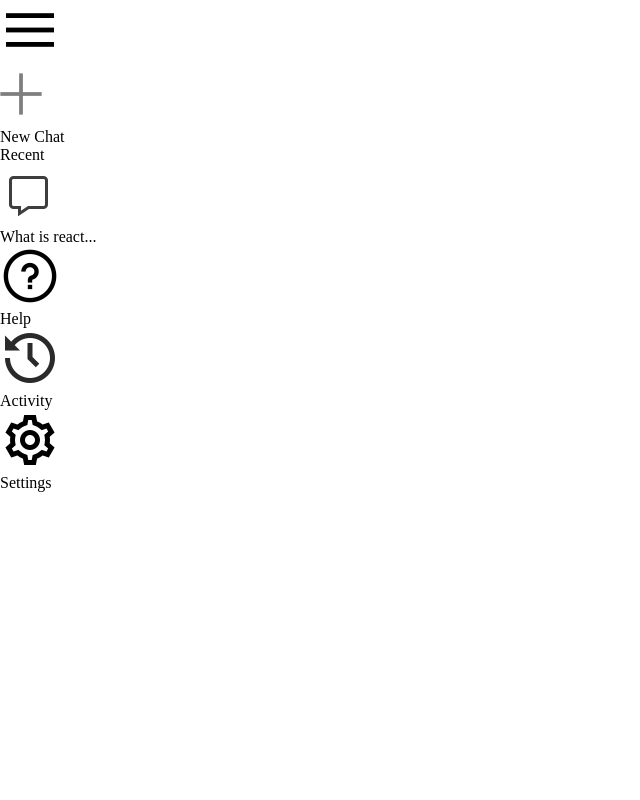
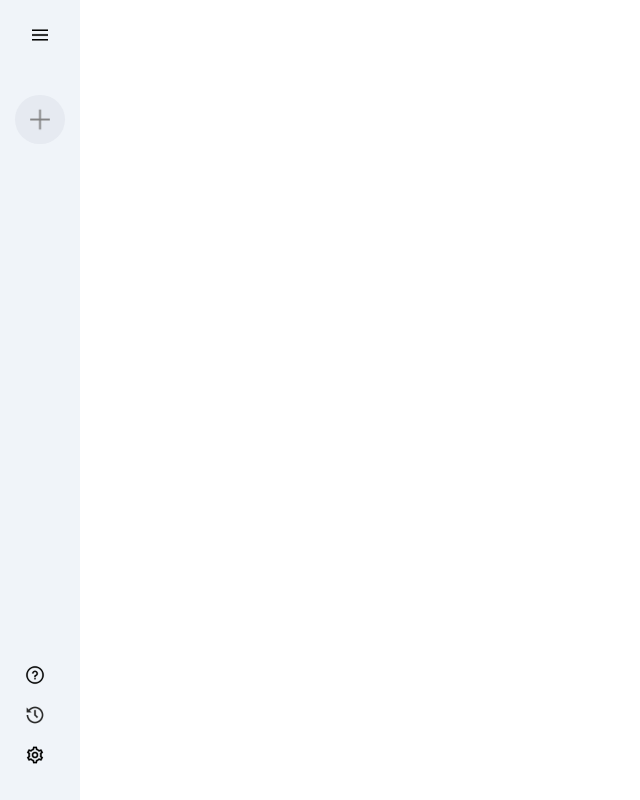
Before and after one commit to ashish0kumar/BaatChatAI, a React (Vite) app: page / in a window 1280 px wide. Shown: the whole page, without its empty margins (0-640 px from the left). Built offline with nearby package versions, Linux system fonts and the light colour scheme.

Commit message:
sidebar done

```diff
--- a/src/Components/Sidebar/Sidebar.css
+++ b/src/Components/Sidebar/Sidebar.css
@@ -0,0 +1,66 @@
+.sidebar {
+    min-height: 100vh;
+    display: inline-flex;
+    flex-direction: column;
+    justify-content: space-between;
+    background-color: #f0f4f9;
+    padding: 25px 15px;
+}
+
+.sidebar img {
+    width: 20px;
+}
+
+.sidebar .menu {
+    display: block;
+    margin-left: 15px;
+    cursor: pointer;
+}
+
+.sidebar .new-chat {
+    margin-top: 50px;
+    display: inline-flex;
+    align-items: center;
+    gap: 10px;
+    padding: 10px 15px;
+    background-color: #e6eaf1;
+    border-radius: 50px;
+    font-size: 14px;
+    color: grey;
+    cursor: pointer;
+}
+
+.sidebar .recent {
+    display: flex;
+    flex-direction: column;
+}
+
+.sidebar .recent-title {
+    margin-top: 30px;
+    margin-bottom: 20px;
+}
+
+.sidebar .recent-entry {
+    display: flex;
+    align-items: start;
+    gap: 10px;
+    padding: 10px;
+    padding-right: 40px;
+    border-radius: 50px;
+    color: #282828;
+    cursor: pointer;
+}
+
+.sidebar .recent-entry:hover {
+    background-color: #e2e6eb;
+}
+
+.sidebar .bottom {
+    display: flex;
+    flex-direction: column;
+}
+
+.sidebar .bottom-item {
+    padding-right: 10px;
+    cursor: pointer;
+}
--- a/src/Components/Sidebar/Sidebar.jsx
+++ b/src/Components/Sidebar/Sidebar.jsx
@@ -1,36 +1,42 @@
+import { useState } from "react"
 import "./Sidebar.css"
 import "../../assets/assets"
 import { assets } from "../../assets/assets"
 
 function Sidebar() {
+    const [extended, setExtended] = useState(false);
+
     return (
         <div className="sidebar">
             <div className="top">
-                <img className="menu" src={assets.menu_icon} alt="" />
+                <img onClick={() => setExtended(prev => !prev)} className="menu" src={assets.menu_icon} alt="" />
                 <div className="new-chat">
                     <img src={assets.plus_icon} alt="" />
-                    <p>New Chat</p>
+                    {extended ? <p>New Chat</p> : null}
                 </div>
-                <div className="recent">
-                    <p className="recent-title">Recent</p>
-                    <div className="recent-entry">
-                        <img src={assets.message_icon} alt="" />
-                        <p>What is react...</p>
+                {extended
+                    ? <div className="recent">
+                        <p className="recent-title">Recent</p>
+                        <div className="recent-entry">
+                            <img src={assets.message_icon} alt="" />
+                            <p>What is react...</p>
+                        </div>
                     </div>
-                </div>
+                    : null
+                }
             </div>
             <div className="bottom">
                 <div className="bottom-item recent-entry">
                     <img src={assets.question_icon} alt="" />
-                    <p>Help</p>
+                    {extended ? <p>Help</p> : null}
                 </div>
                 <div className="bottom-item recent-entry">
                     <img src={assets.history_icon} alt="" />
-                    <p>Activity</p>
+                    {extended ? <p>Activity</p> : null}
                 </div>
                 <div className="bottom-item recent-entry">
                     <img src={assets.setting_icon} alt="" />
-                    <p>Settings</p>
+                    {extended ? <p>Settings</p> : null}
                 </div>
             </div>
         </div>
--- a/src/index.css
+++ b/src/index.css
@@ -1,7 +1,10 @@
+@import url('https://fonts.googleapis.com/css2?family=Outfit:wght@100..900&display=swap');
+
 * {
   padding: 0;
   margin: 0;
   box-sizing: border-box;
+  font-family: Outfit;
 }
 
 #root {
```
